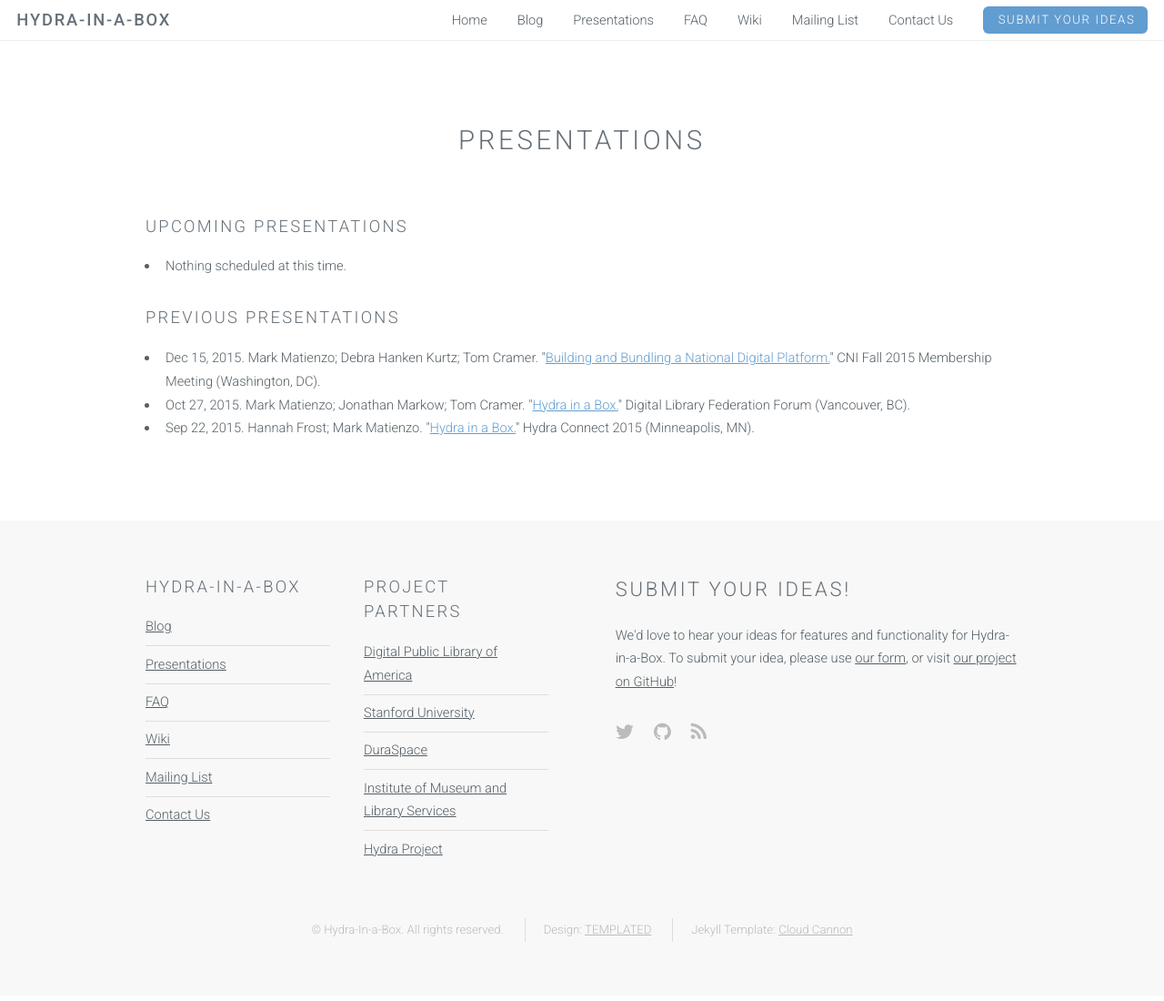
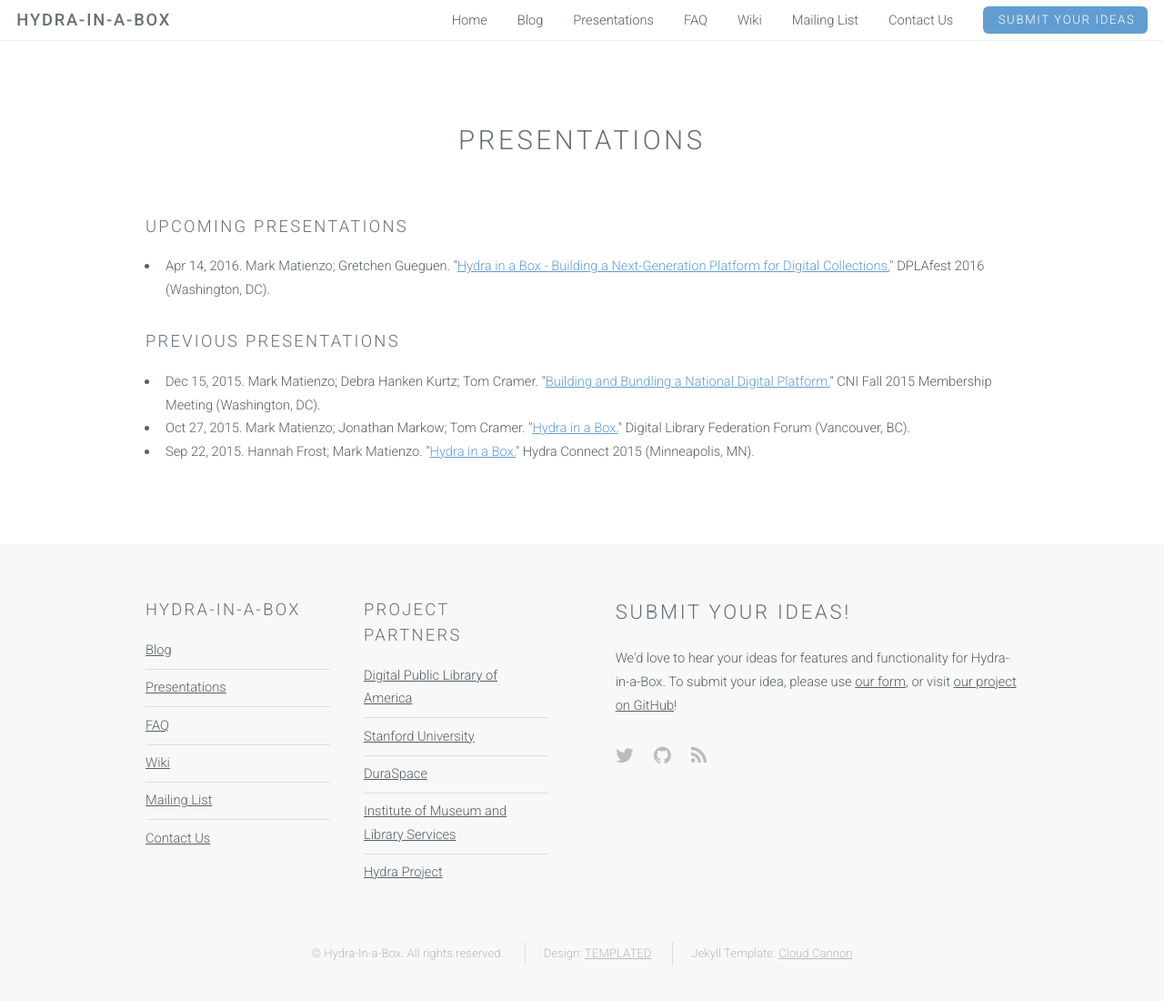
Before and after one commit to samvera-labs/hyku.github.io, a Jekyll site: the page built from presentations.html, in a window 1280 px wide and 1119 px high. Shown: the top 1100 px of the window at 91% size. Built offline with Jekyll 4.4.1, drawn with Linux system fonts in a browser that asks for light colours.

Commit message:
update FAQ and post a blog about content types
Also add DPLAfest presentation to upcoming presentations list

```diff
--- a/_data/faqs.yaml
+++ b/_data/faqs.yaml
@@ -17,7 +17,7 @@
 - question: >-
     What content types will Hydra-in-a-Box support?
   answer: >-
-    By basing Hydra-in-a-Box on Sufia, which provides a simple and broad data model for works consisting of files, we will be able to provide general support for any content or file formats you might have. We may also provide richer content type-specific behaviors for a limited number of types at or after our initial launch, and are actively gathering the requirements necessary to specify these now. When the Design Phase is complete and the scope of content-type support for early Hydra-in-a-Box releases is defined, we will post this information.
+    By basing Hydra-in-a-Box on Sufia, which provides a simple and broad data model for works consisting of files, we will be able to provide general support for any content or file formats you might have. We also plan to provide richer content type-specific behaviors for image-based works, and are articulating the requirements for those types now. Support for additional content types will be considered as development progresses. Read the [March 2016 blog post](http://hydrainabox.projecthydra.org/2016/03/04/content_types_news.html) for more on this topic, and we will post more information about our content type analysis in due course.
 - question: >-
     What descriptive metadata standards will Hydra-in-a-Box support? Must my metadata be expressed in RDF?
   answer: >-
--- a/_data/upcoming_presentations.yml
+++ b/_data/upcoming_presentations.yml
@@ -1 +1,8 @@
-- title: Nothing scheduled at this time.
+- title: Hydra in a Box - Building a Next-Generation Platform for Digital Collections
+  presenters:
+    - Mark Matienzo
+    - Gretchen Gueguen
+  event: DPLAfest 2016
+  location: "Washington, DC"
+  date: 2016-04-14
+  url:  http://dp.la/info/get-involved/dplafest/april-2016/agenda/
```
Also changed, not shown: _posts/2016-03-04-content_types_news.markdown (added, +32 -0 lines), images/contentTypeCodeCo-occurence.png (added).
